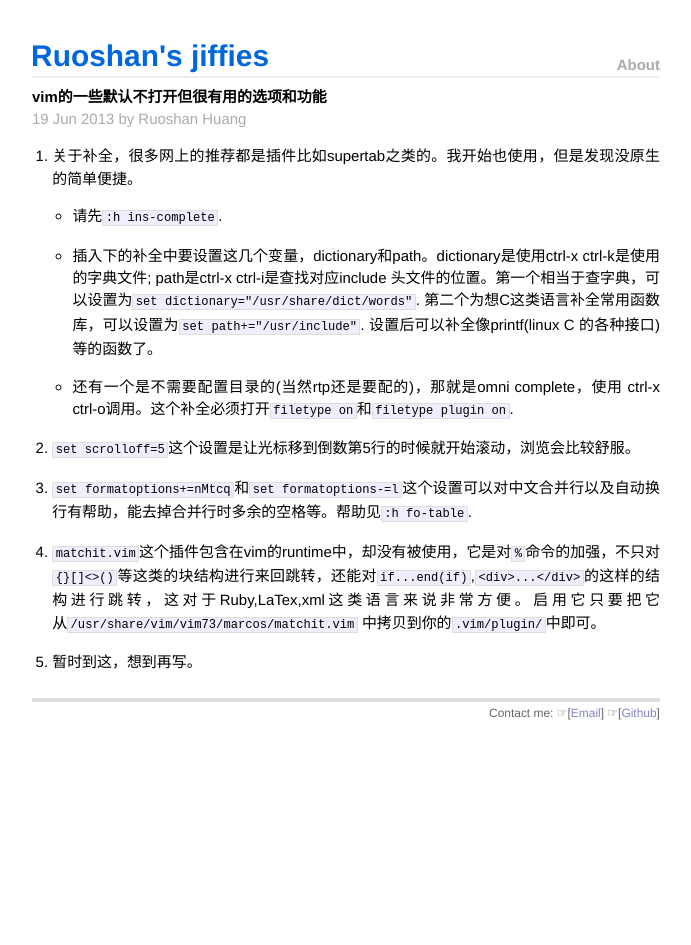
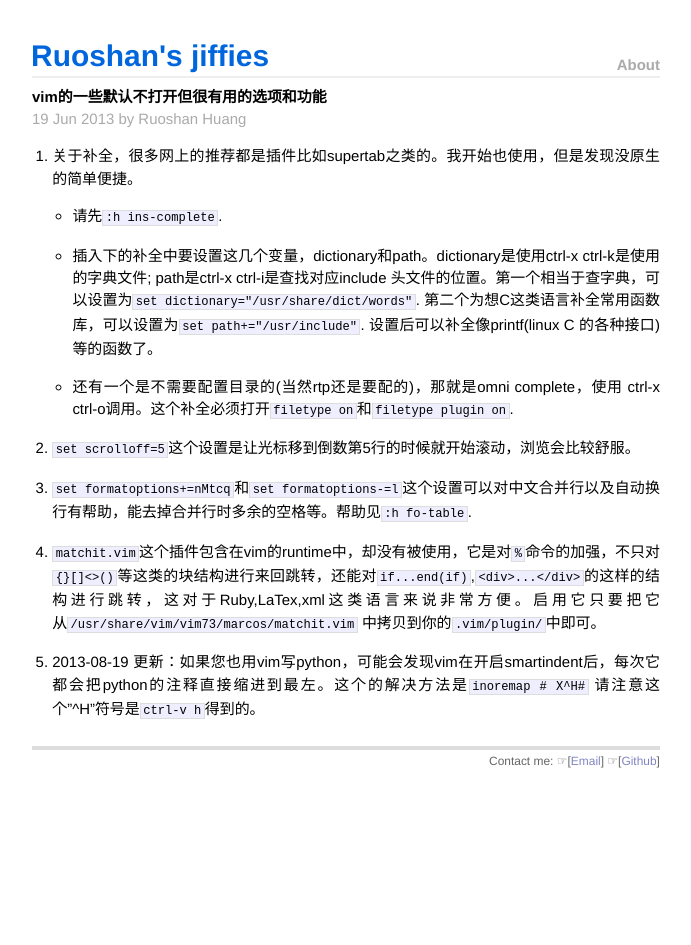
Before and after one commit to ruoshan/ruoshan.github.io, a Jekyll site: the page built from _posts/2013-06-19-vim-options.md, in a window 1280 px wide. Shown: the whole page, without its empty margins (294-985 px from the left). Built offline with Jekyll 4.4.1, drawn with Linux system fonts in a browser that asks for light colours.

Commit message:
update vim-options

```diff
--- a/_posts/2013-06-19-vim-options.md
+++ b/_posts/2013-06-19-vim-options.md
@@ -24,4 +24,4 @@
 4. `matchit.vim`这个插件包含在vim的runtime中，却没有被使用，它是对`%`命令的加强，不只对`{}[]<>()`等这类的块结构进行来回跳转，还能对`if...end(if)`,`<div>...</div>`的这样的结构进行跳转，这对于Ruby,LaTex,xml这类语言来说非常方便。启用它只要把它从`/usr/share/vim/vim73/marcos/matchit.vim`
    中拷贝到你的`.vim/plugin/`中即可。
 
-5. 暂时到这，想到再写。
+5. 2013-08-19 更新：如果您也用vim写python，可能会发现vim在开启smartindent后，每次它都会把python的注释直接缩进到最左。这个的解决方法是`inoremap # X^H#` 请注意这个"^H"符号是`ctrl-v h`得到的。
```
